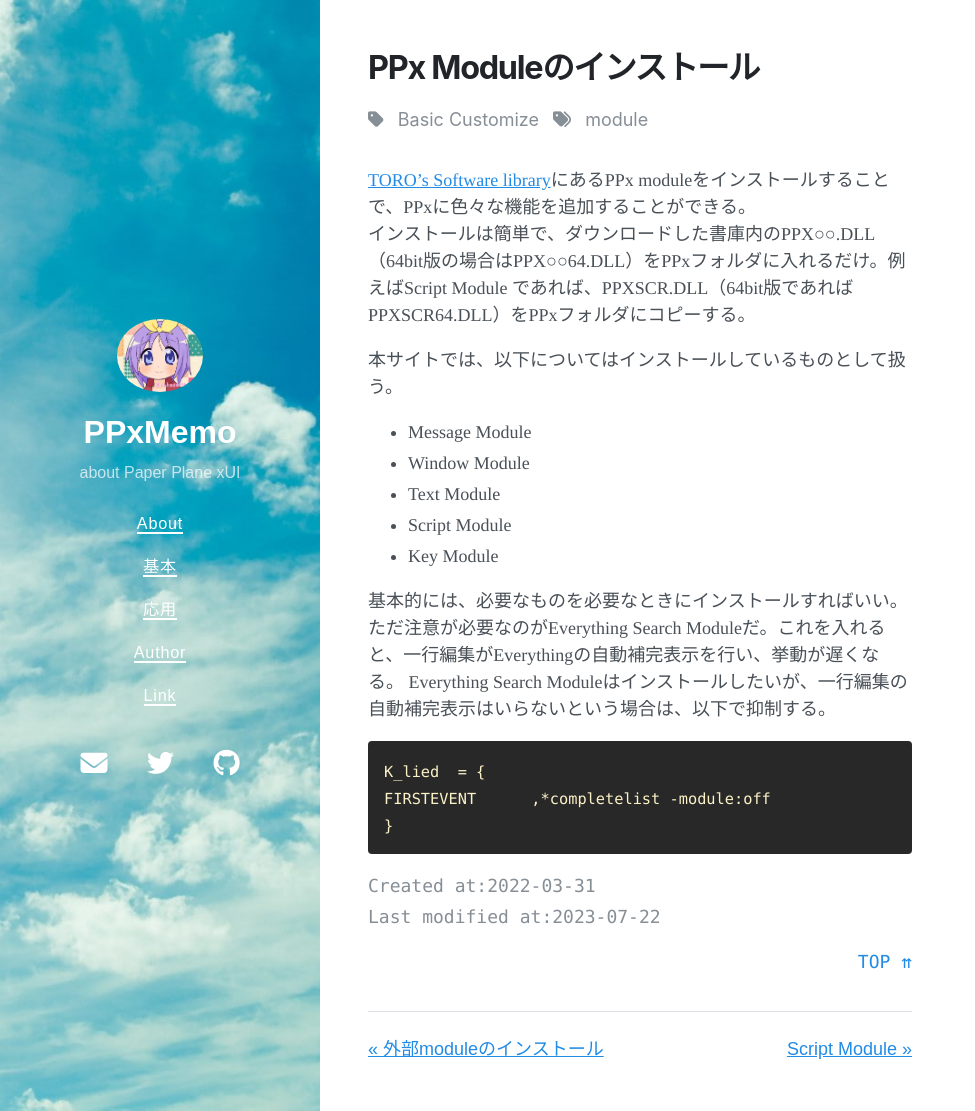
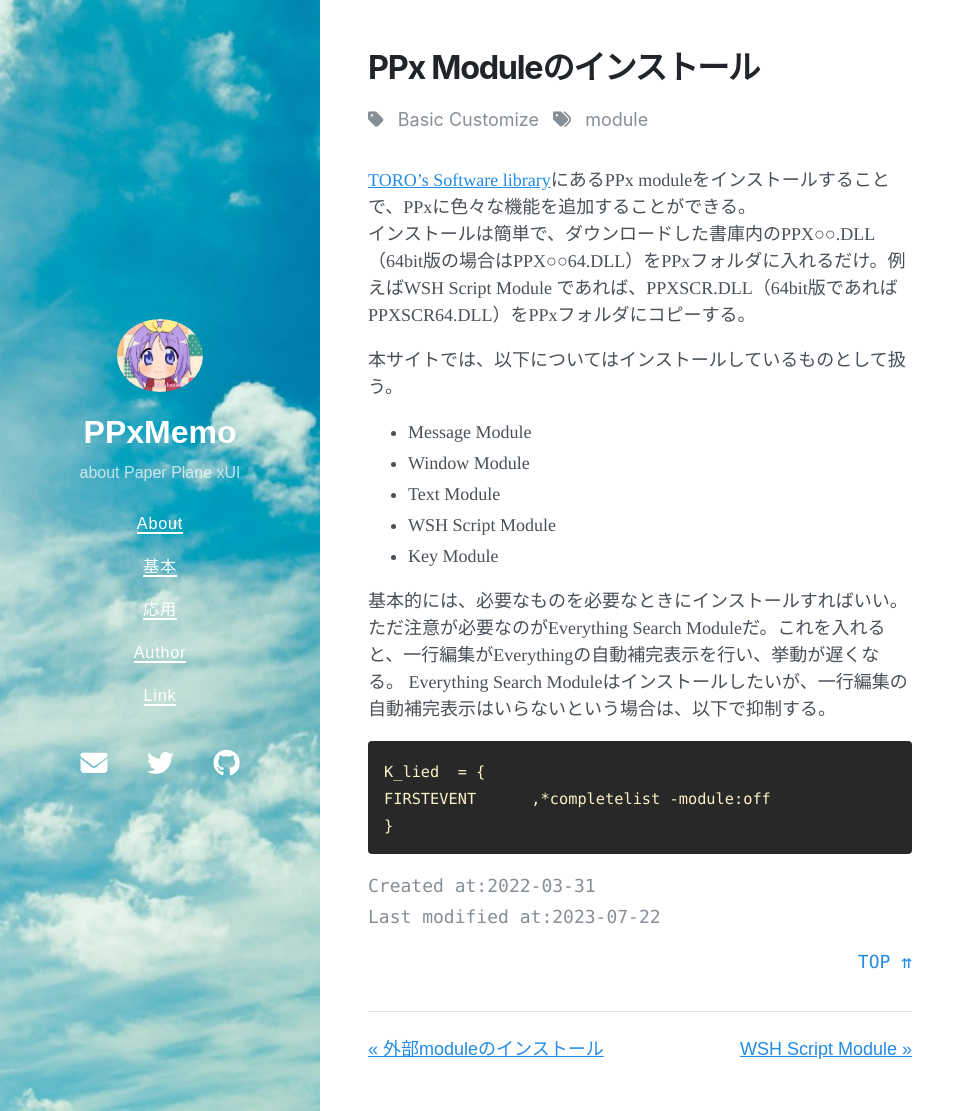
Before and after one commit to tukasa/ppxmemo, a Jekyll site: the page built from my_collections/_basic/0702module.md, in a window 1280 px wide and 1111 px high. Shown: the whole window, without its empty margins (0-975 px from the left). Built offline with Jekyll 4.4.1, drawn with Linux system fonts in a browser that asks for light colours; nearby versions of some CDN libraries.

Commit message:
Script→WHS Script

```diff
--- a/my_collections/_basic/0702module.md
+++ b/my_collections/_basic/0702module.md
@@ -6,14 +6,14 @@ last_modified_at: 2023-07-22
 ---
 
 [TORO's Software library](http://toro.d.dooo.jp/slppx.html)にあるPPx moduleをインストールすることで、PPxに色々な機能を追加することができる。
-インストールは簡単で、ダウンロードした書庫内のPPX○○.DLL（64bit版の場合はPPX○○64.DLL）をPPxフォルダに入れるだけ。例えばScript Module であれば、PPXSCR.DLL（64bit版であればPPXSCR64.DLL）をPPxフォルダにコピーする。
+インストールは簡単で、ダウンロードした書庫内のPPX○○.DLL（64bit版の場合はPPX○○64.DLL）をPPxフォルダに入れるだけ。例えばWSH Script Module であれば、PPXSCR.DLL（64bit版であればPPXSCR64.DLL）をPPxフォルダにコピーする。
 
 本サイトでは、以下についてはインストールしているものとして扱う。
 
 - Message Module
 - Window Module
 - Text Module
-- Script Module
+- WSH Script Module
 - Key Module
 
 基本的には、必要なものを必要なときにインストールすればいい。ただ注意が必要なのがEverything Search Moduleだ。これを入れると、一行編集がEverythingの自動補完表示を行い、挙動が遅くなる。 Everything Search Moduleはインストールしたいが、一行編集の自動補完表示はいらないという場合は、以下で抑制する。
--- a/my_collections/_basic/0703module.md
+++ b/my_collections/_basic/0703module.md
@@ -1,5 +1,5 @@
 ---
-title: Script Module
+title: WSH Script Module
 part: module
 created_at: 2022-03-31
 last_modified_at: 2023-06-01
```
Also changed, not shown: index.md (+1 -1 lines).
